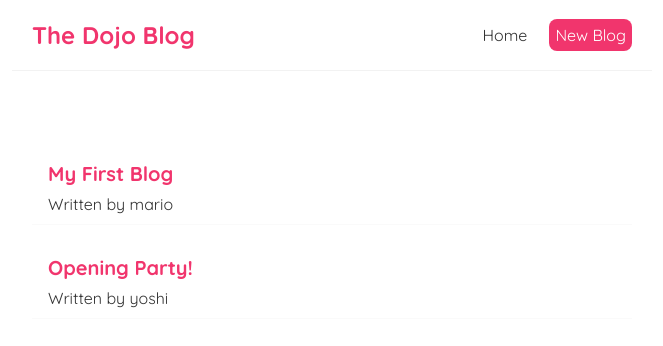
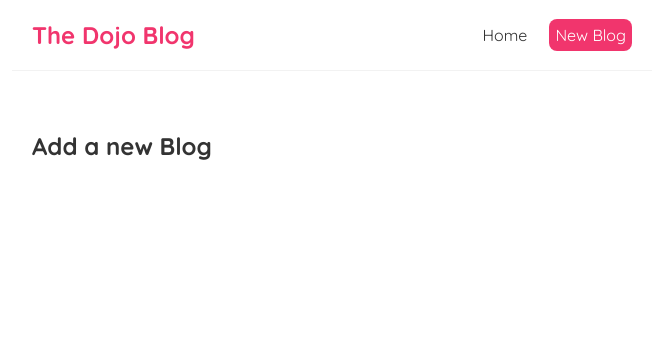
Before and after one commit to S-Solomon/react-dojo, a React (Create React App) app: page /create in a window 1280 px wide. Shown: the top 346 px of the page, without its empty margins (308-971 px from the left). Built offline with nearby package versions, Linux system fonts and the light colour scheme; data requests are answered from the project's data file.

Commit message:
Exact Match Routes

```diff
--- a/src/App.js
+++ b/src/App.js
@@ -1,6 +1,7 @@
 import Navbar from './Navbar';
 import Home from './Home';
 import { BrowserRouter as Router, Route, Switch } from 'react-router-dom';
+import Create from './Create';
 
 function App() {
   return (
@@ -9,7 +10,8 @@
       <Navbar />
       <div className="content">
         <Switch>
-          <Route path="/"><Home /></Route>
+          <Route exact path="/"><Home /></Route>
+          <Route path="/create"> <Create/> </Route>
         </Switch>
       </div>
     </div>
--- /dev/null
+++ b/src/Create.js
@@ -0,0 +1,9 @@
+const Create = () => {
+    return (
+        <div className="create">
+            <h2>Add a new Blog</h2>
+        </div>
+     );
+}
+
+export default Create;
```
Also changed, not shown: 1 other file (tests, documents, lock files or other folders).
